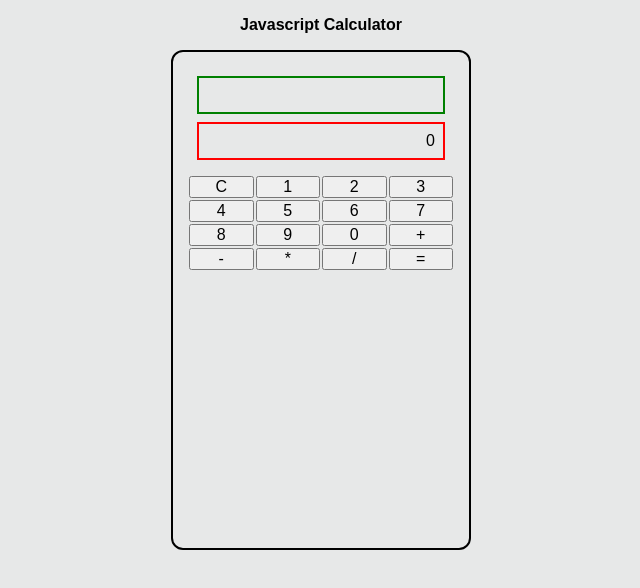
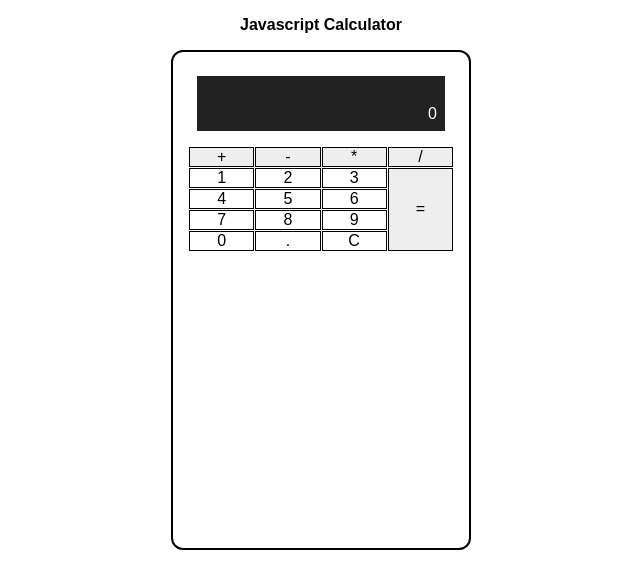
Before and after one commit to tserrante/Javascript-Calculator, a plain HTML site: page index.html in a window 1280 px wide. Shown: the whole page, without its empty margins (319-959 px from the left). Drawn offline with Linux system fonts and the light colour scheme.

Commit message:
made eq button larger, made equation and display share same space, bg color of display is black

```diff
--- a/index.html
+++ b/index.html
@@ -10,18 +10,19 @@
         <h1 class="banner">Javascript Calculator</h1>
         <!--The container of the calculator-->
         <div class="calc-body">
-            <!--Display for the equation-->
-            <div class="calc-eq">
+            <!--Display - The Users numerical input-->
+            <!--Equation - Display for the equation-->
+            <div class="calc-display">
                 <span class="equation"></span>
-            </div>
-            <!--The Users numerical input-->
-            <div class="calc-display">
                 <span class="display">0</span>
             </div>
             <!--Available inputs for the user-->
             <div class="calc-buttons">
-                <!--Clear calc-display-->
-                <button class="clear">C</button>
+                <!--Desired Operation-->
+                <button class="operation" id="plus">+</button>
+                <button class="operation" id="minus">-</button>
+                <button class="operation" id="mult">*</button>
+                <button class="operation" id="divi">/</button>
                 <!--Integer inputs-->
                 <button class="input" id="1">1</button>
                 <button class="input" id="2">2</button>
@@ -33,12 +34,10 @@
                 <button class="input" id="8">8</button>
                 <button class="input" id="9">9</button>
                 <button class="input" id="0">0</button>
-                <!--Desired Operation-->
-                <button class="operation" id="plus">+</button>
-                <button class="operation" id="minus">-</button>
-                <button class="operation" id="mult">*</button>
-                <button class="operation" id="divi">/</button>
-                <!--Result of Operation-->
+                <button class="input" id="dec">.</button>
+                 <!--Clear calc-display-->
+                 <button class="clear">C</button>
+                 <!--Result of Operation-->
                 <button class="result" id="equal">=</button>
             </div>
         </div>
--- a/style.css
+++ b/style.css
@@ -11,7 +11,7 @@
 }
 
 body{
-    background-color: #2d34361c;
+    background-color: #fff;
     margin:0;
 }
 
@@ -36,24 +36,24 @@ body *+* {
     margin-right: auto;
 }
 
-.calc-eq,
-.calc-display,
-.calc-input{
+.calc-display{
     padding: 0.5em;
     margin: 0.5em;
 }
 
-.calc-eq
-{
-    text-align: end;
-    border: 2px solid green;
+.equation{
+    height: 0.5em;
+    font-size: 0.6em;
 }
-
 
 .calc-display
 {
+    display: flex;
+    flex-direction: column;
     text-align: end;
-    border: 2px solid red;
+    border:0;
+    background-color: #222222;
+    color: #fff;
 }
 
 
@@ -61,17 +61,25 @@ body *+* {
 {
     display:grid;
     grid-template-columns: repeat(4, 1fr);
-    grid-template-rows: repeat(4, 1fr);
-    gap: 0.125em;
+    gap: 0.0625em;
 }
 
 .calc-buttons > *
 {
+    background-color: inherit;
     padding:0;
     margin:0;
-
+    border:0.03125em solid black;
 }
 
-.calc-eq, .equation{
-    height: 2.375em;
+
+.operation, .result
+{
+    background-color: #eee;
 }
+
+.result
+{
+    grid-column: -2;
+    grid-row: 2 / span 4;
+}
```
